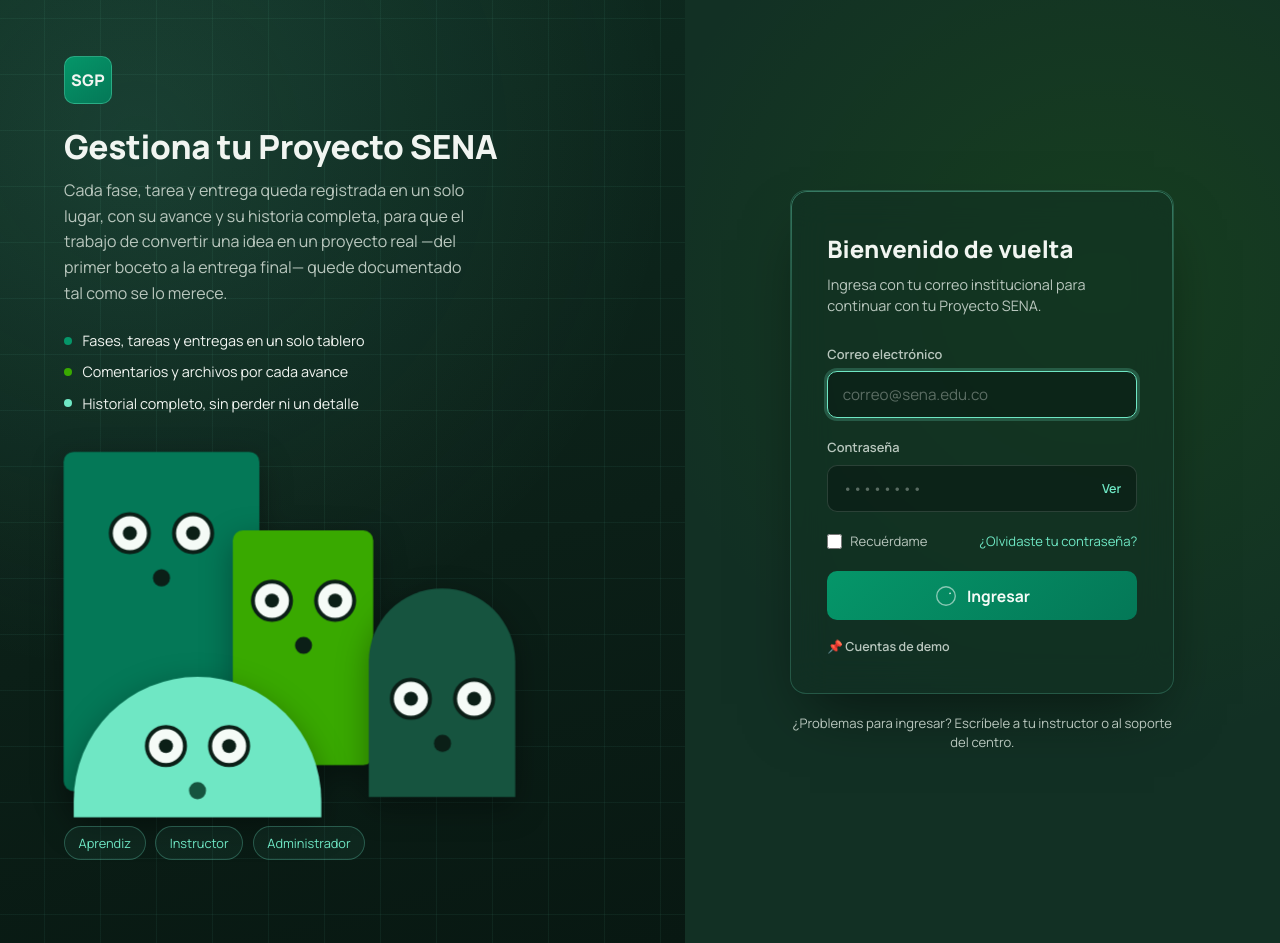
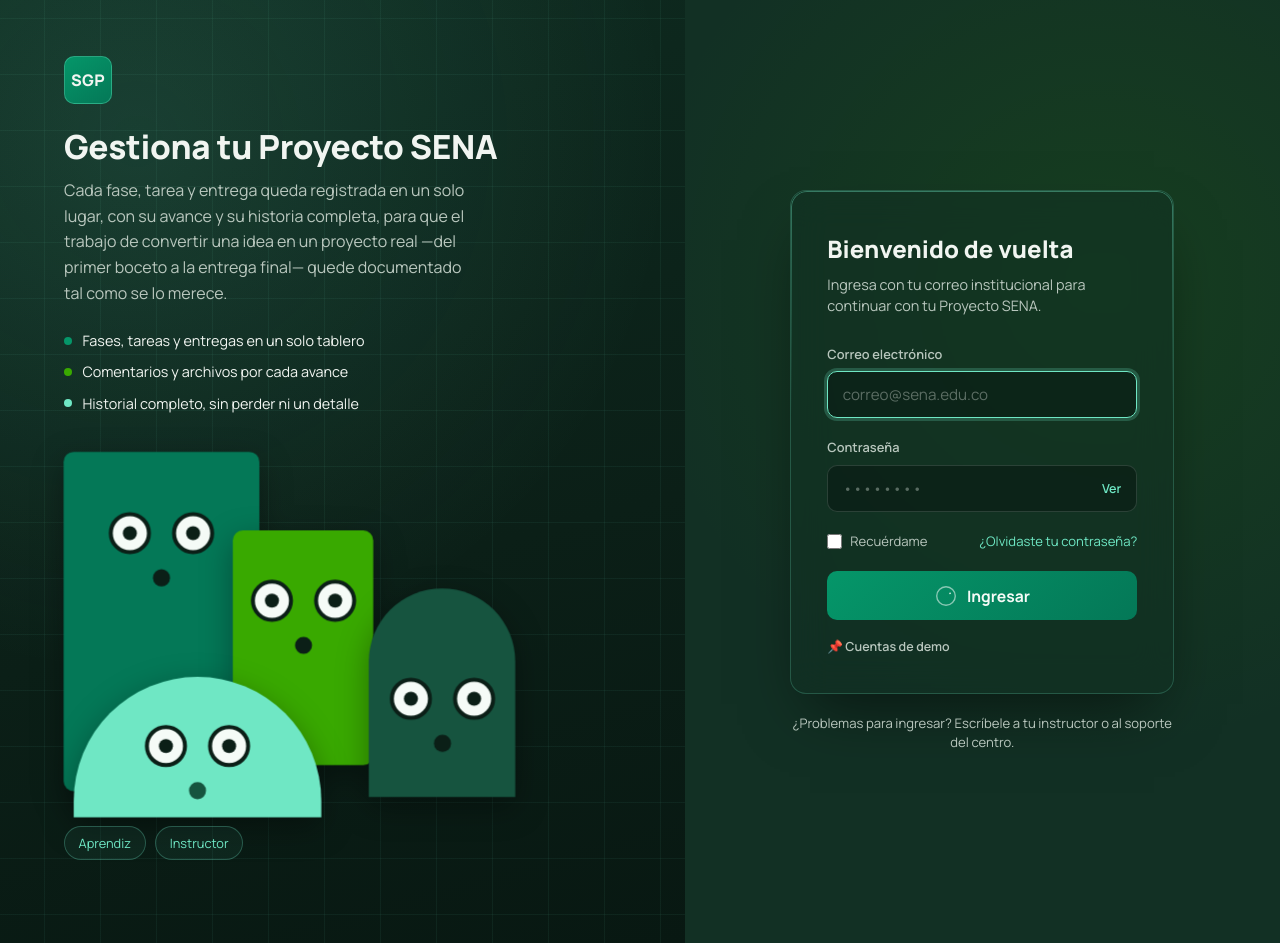
Before and after one commit to juancsan10/SGP, a React (Vite) app in the folder frontend/: page /login in a window 1280 px wide. Built offline with nearby package versions, Linux system fonts and the light colour scheme.

Commit message:
feat: cambios acumulados (admin, paginacion, mensajes, notificaciones, seed)

```diff
--- a/frontend/src/pages/LoginPage.jsx
+++ b/frontend/src/pages/LoginPage.jsx
@@ -153,7 +153,6 @@
         <ul className="sgp-login__roles" aria-label="Perfiles disponibles">
           <li>Aprendiz</li>
           <li>Instructor</li>
-          <li>Administrador</li>
         </ul>
 
         <p className="sgp-login__hero-foot">SENA · Análisis y Desarrollo de Software</p>
```
